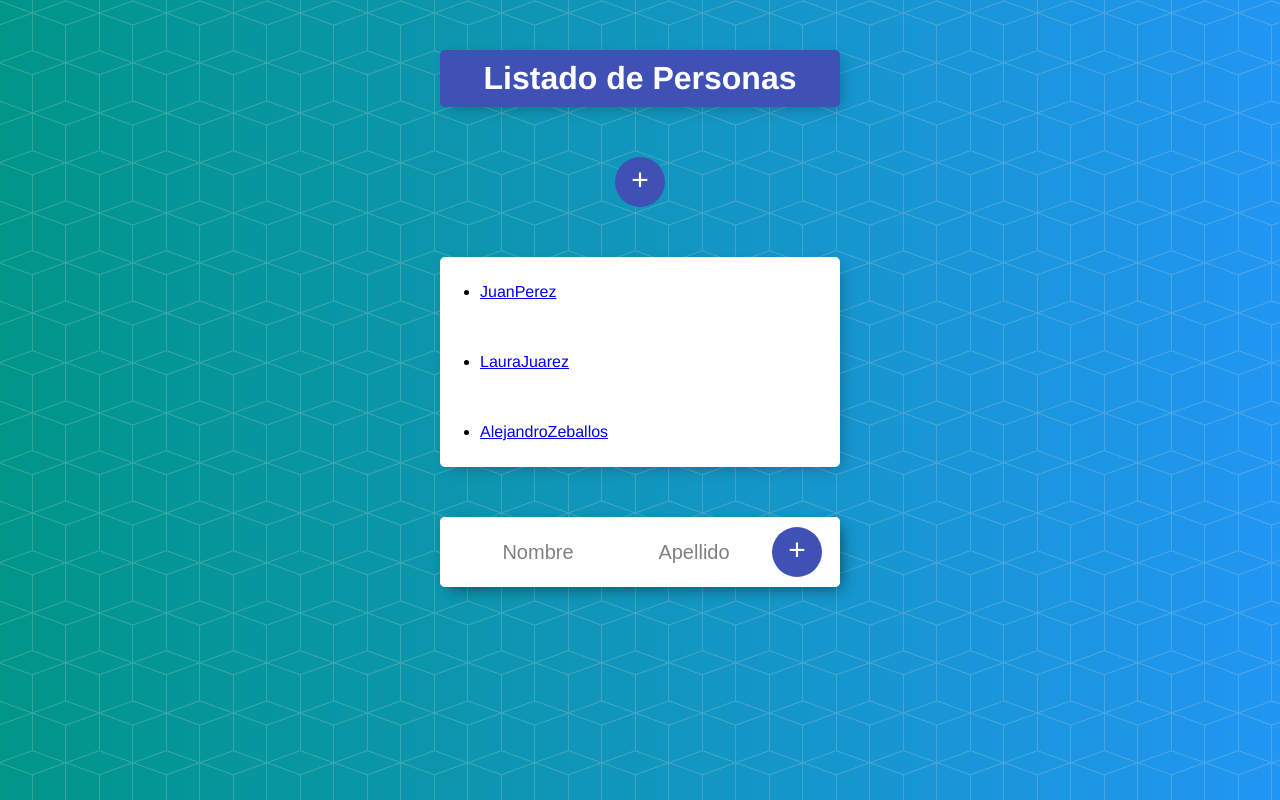
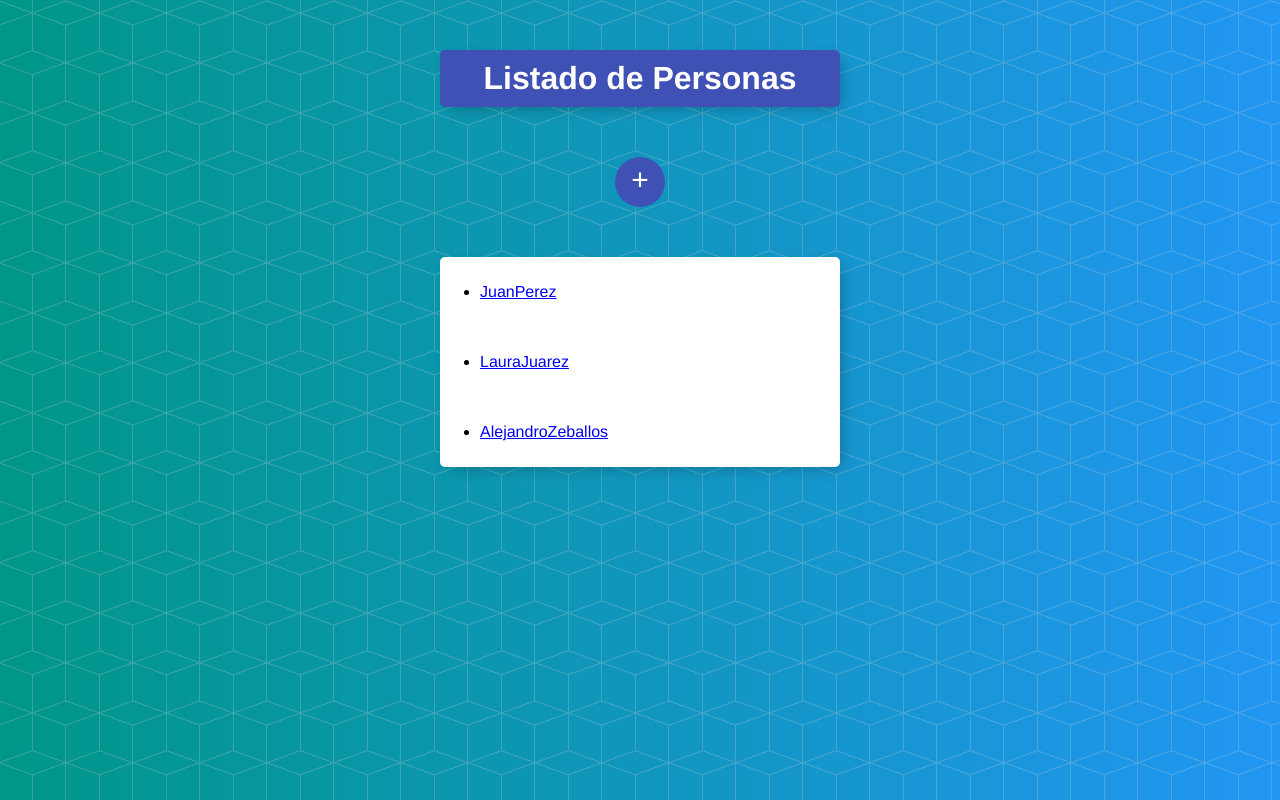
Before and after one commit to alejandrozeb/Angular2021, an Angular app in the folder listado-personas/: page / in a window 1280 px wide. Shown: the top 800 px of the page. Built offline with nearby package versions, Linux system fonts and the light colour scheme.

Commit message:
{add} child routes

```diff
--- a/listado-personas/src/app/personas/personas.component.html
+++ b/listado-personas/src/app/personas/personas.component.html
@@ -11,8 +11,5 @@
     <!-- iteramos y pasamos la informacion al componente hijo-->
   </app-persona>
   </div>
-  <div class="box">
-    <app-formulario>
-      <!-- event binding -->
-    </app-formulario>
-  </div>
+  <router-outlet></router-outlet>
+  <!-- child -->
```
Also changed, not shown: listado-personas/src/app/app-routing.module.ts (+5 -4 lines), 1 other file (tests, documents, lock files or other folders).
